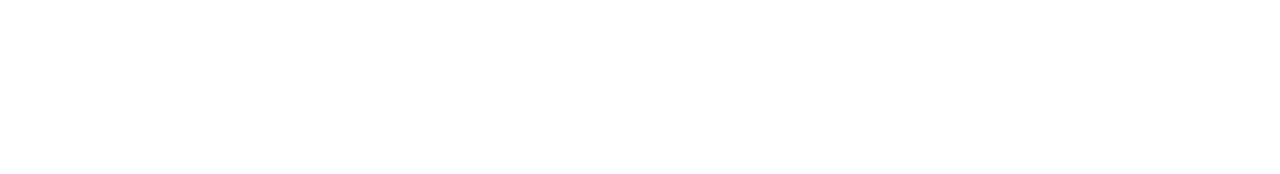
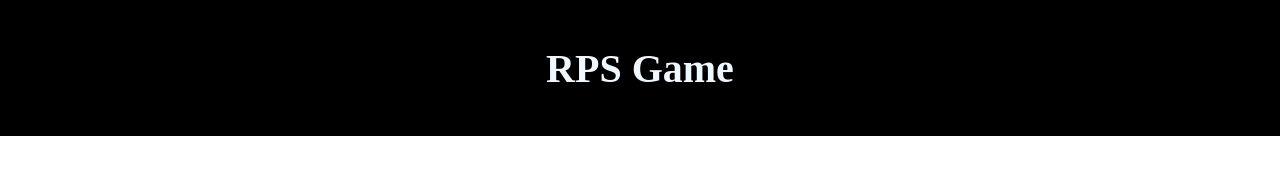
Before and after one commit to Fjean0522/rps-game, a plain HTML site: page index.html in a window 1280 px wide. Drawn offline with Linux system fonts and the light colour scheme.

Commit message:
Add and style index header

```diff
--- a/index.html
+++ b/index.html
@@ -8,6 +8,10 @@
     <link rel="stylesheet" href="styles.css">
 </head>
 <body>
+    <div class="header">
+        <h1>RPS Game</h1>
+    </div>
+
     <script src="script.js"></script>
 </body>
 </html>
--- a/styles.css
+++ b/styles.css
@@ -0,0 +1,17 @@
+* {
+    box-sizing: border-box;
+}
+
+body {
+    margin: 0px;
+}
+
+.header {
+    display: flex;
+    justify-content: center;
+    align-items: center;
+    background-color: black;
+    color: aliceblue;
+    height: 136px;
+    font-size: 20px;
+}
```
